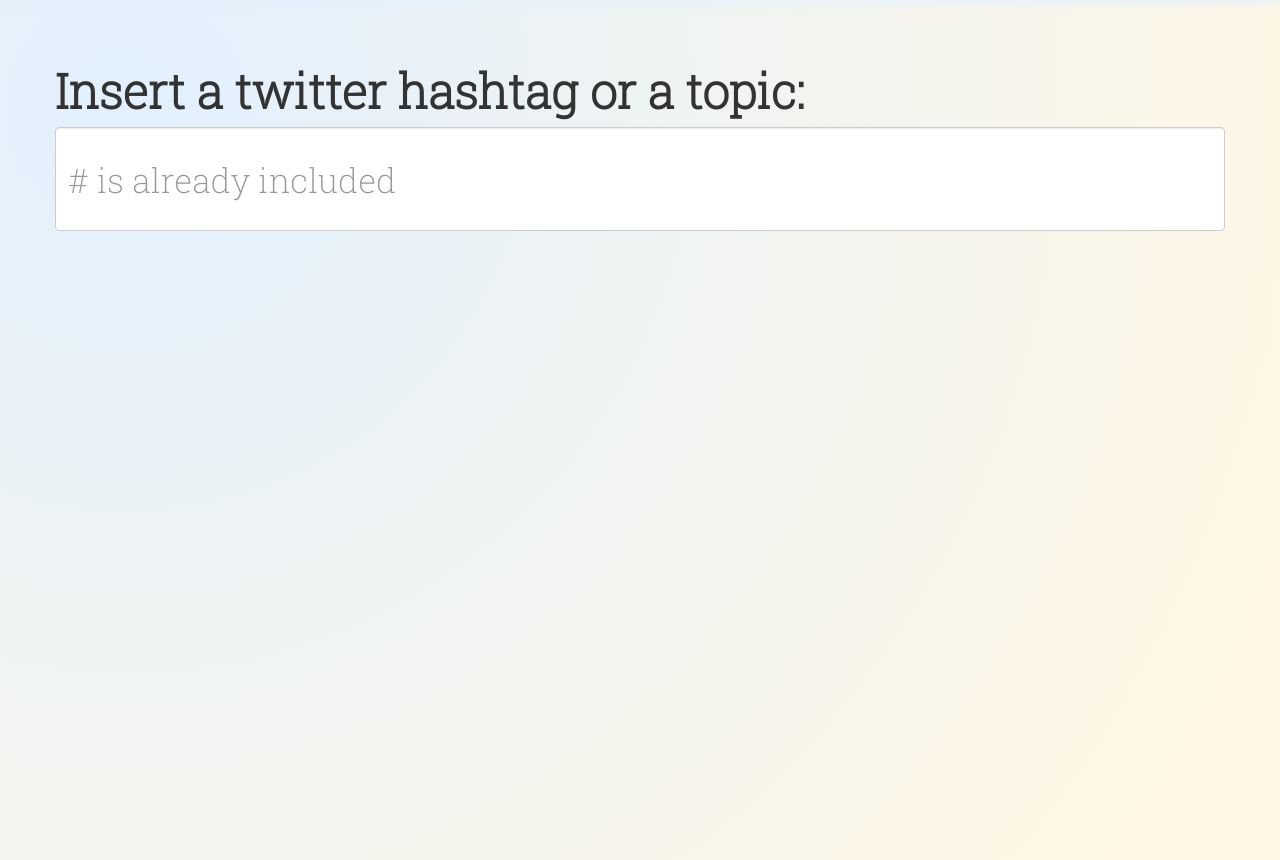
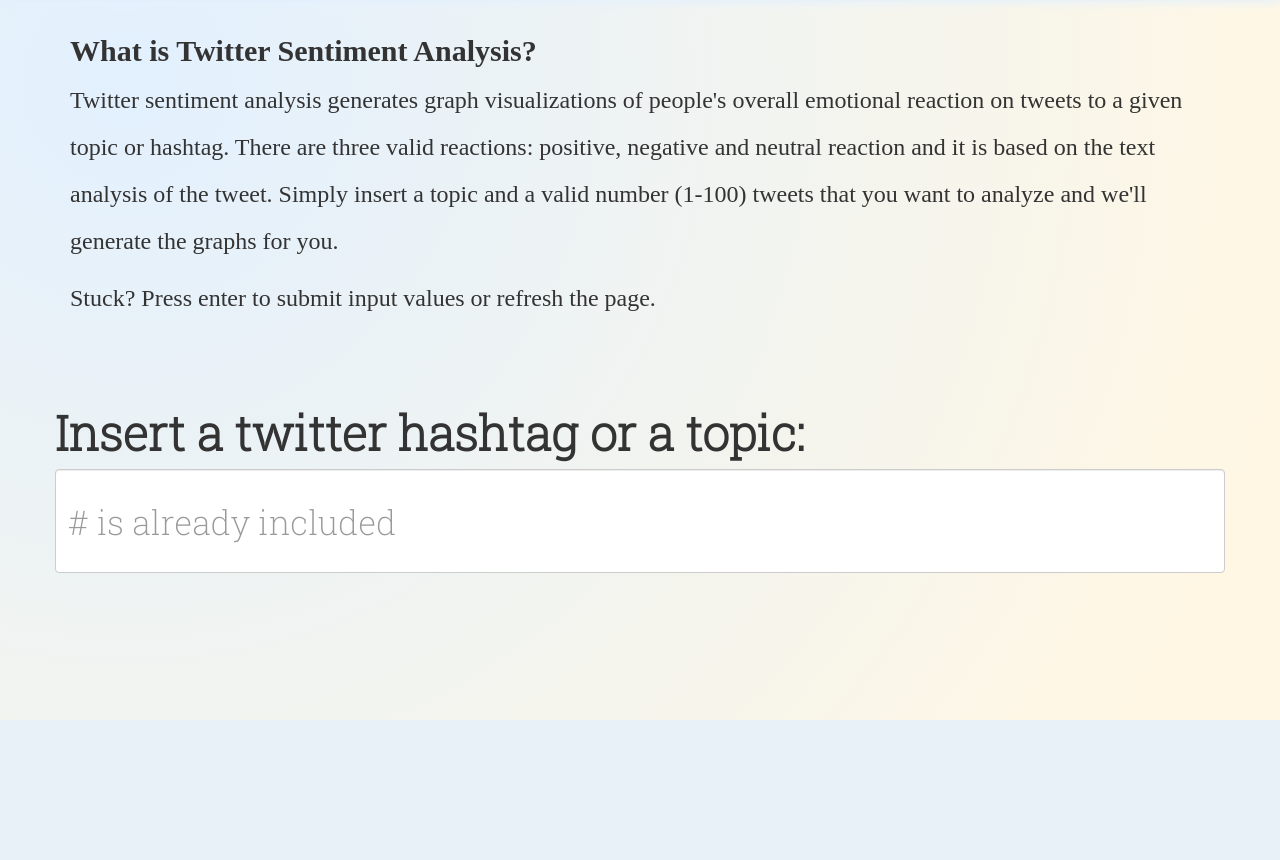
Before and after one commit to gjdandin/twitter-sentiment-analysis-website, a Flask app: template templates/index.html in a window 1280 px wide. Shown: the part 80-940 px from the top of the page. After the commit the page ends 800 px from the top, so only its background shows below. Run offline with Flask 2, Linux system fonts and the light colour scheme; the template is opened without the code that fills it, so the values that code supplies are empty; some libraries are stand-ins or nearby versions.

Commit message:
Added intro text on index.html and dividers

```diff
--- a/manage.py
+++ /dev/null
@@ -1,2 +0,0 @@
-import app
-app.run()
--- a/static/index.css
+++ b/static/index.css
@@ -49,7 +49,7 @@
 }
 
 .card-container h3 {
-  font-family: 'Roboto Slab', serif;
+  font-family: 'Oswald';
   text-transform: uppercase;
   font-size: 20px;
   font-weight: 400;
--- a/static/main.css
+++ b/static/main.css
@@ -7,6 +7,23 @@
     line-height: 47px;
 }
 /* End Background */
+#text-box {
+    display: flex;
+    flex-direction: column;
+    margin: auto;
+}
+
+#text-box h2 {
+    font-weight:bolder;
+    font-family: 'Playfair Display', serif;
+}
+
+#text-box p {
+    font-size: 24px;
+    font-weight: 500;
+    font-family: 'Playfair Display', serif;
+}
+
 
 .samples {
     display: flex;
@@ -44,7 +61,8 @@
 }
 
 #form-container {
-    margin-top:10em;
+    margin-top:5em;
+    margin-bottom:5em;
 }
 
 .control-label {
@@ -53,6 +71,14 @@
 
 #numsearch-input-div {
     display:none
+}
+
+#submit-div {
+    display:none
+}
+
+#chart-container {
+    display: none;
 }
 
 #piechart {
@@ -93,7 +119,7 @@
     z-index: 300;
     box-shadow: 0 2px 10px 0 rgba(226,240,254,1);
     font-family: 'Playfair Display', serif;
-    position:fixed;
+    margin-bottom: 1em;
     }
 
 /*Nav logo css*/
@@ -126,3 +152,8 @@
 .form-horizontal .control-label {
     text-align: left;
 }
+
+.solid {
+    border-top: 2px solid #00000052;
+    width:50vw;
+}
--- a/templates/index.html
+++ b/templates/index.html
@@ -59,6 +59,7 @@
                 const negative_sample_div = document.getElementById('negative-sample');
                 const neutral_sample_div = document.getElementById('neutral-sample');
 
+                document.getElementById("chart-container").style.display = 'block';
                 document.getElementById("piechart").style.display = 'flex';
                 document.getElementById("barchart").style.display = 'flex';
                 document.getElementById("twitter-samples").style.display = 'flex';
@@ -73,6 +74,12 @@
                 createsample(graphs.positivesample,graphs.positivedatacount, positive_sample_div);
                 createsample(graphs.negativesample,graphs.negativedatacount, negative_sample_div);
                 createsample(graphs.neutralsample,graphs.neutraldatacount, neutral_sample_div);
+
+                const y = document.getElementById("piechart").getBoundingClientRect().top + window.scrollY;
+                window.scroll({
+                  top: y,
+                  behavior: 'smooth'
+                });
             });
     }
     </script>
@@ -90,6 +97,14 @@
             </a>
         </div>
     </nav>
+    <div class="container" id="text-box">
+        <h2>What is Twitter Sentiment Analysis?</h2>
+        <p>Twitter sentiment analysis generates graph visualizations of people's overall emotional reaction on tweets to a given topic or hashtag.
+            There are three valid reactions: positive, negative and neutral reaction and it is based on the text analysis of the tweet.
+            Simply insert a topic and a valid number (1-100) tweets that you want to analyze and we'll generate the graphs for you.
+        </p>
+        <p>Stuck? Press enter to submit input values or refresh the page.</p>
+    </div>
   <div class="container" id="form-container">
       <form class="form-horizontal" id="inputs">
           <div id="searchterm-input-div" class="form-group">
@@ -106,8 +121,11 @@
   </div>
 
     <div class="container-fluid" id="chart-container">
+        <hr class="solid">
         <div id='piechart' class='piechart'></div>
+        <hr class="solid">
         <div id='barchart' class='barchart'></div>
+        <hr class="solid">
     </div>
 
   <div id="twitter-samples" class="samples">
```
